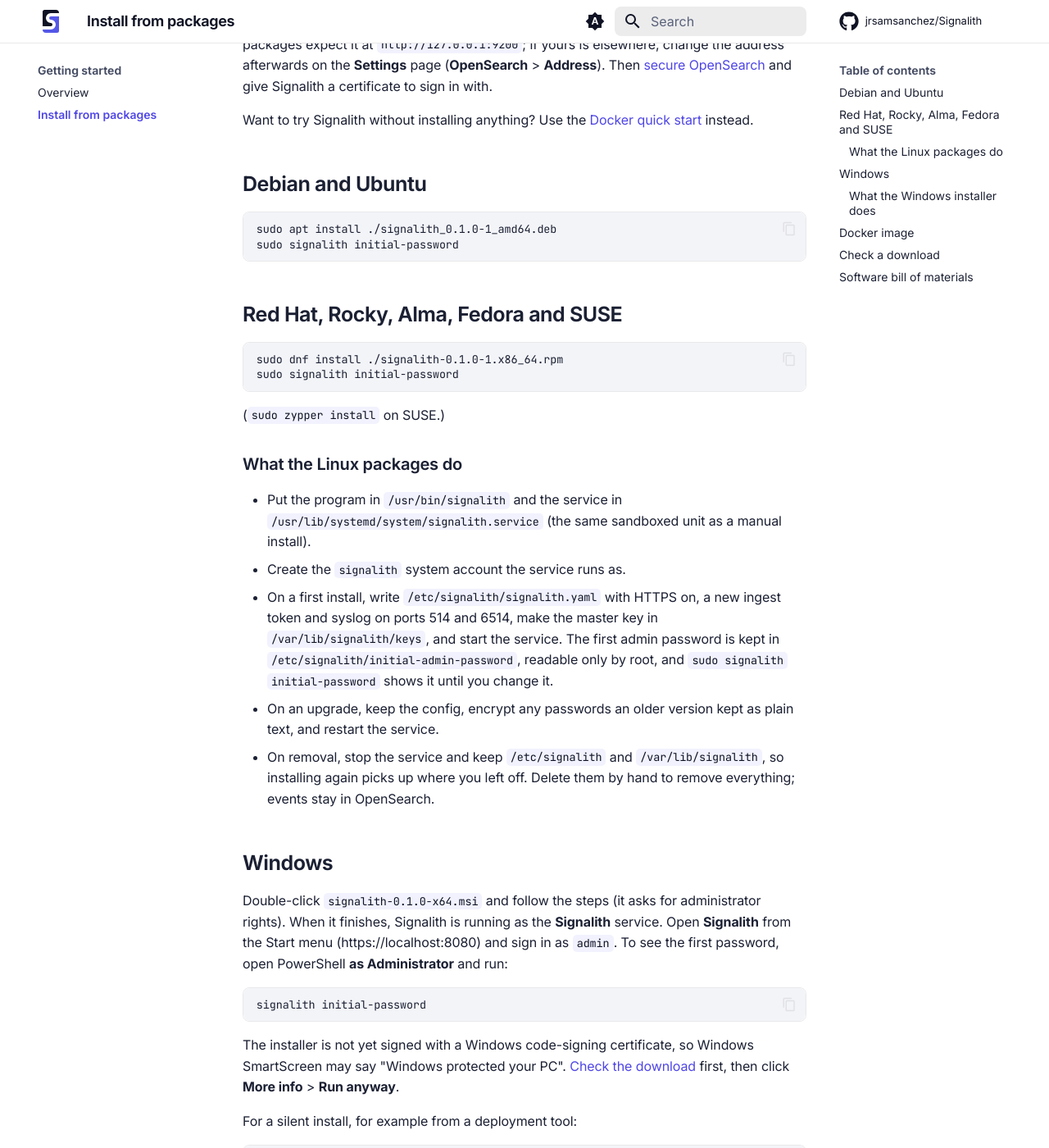
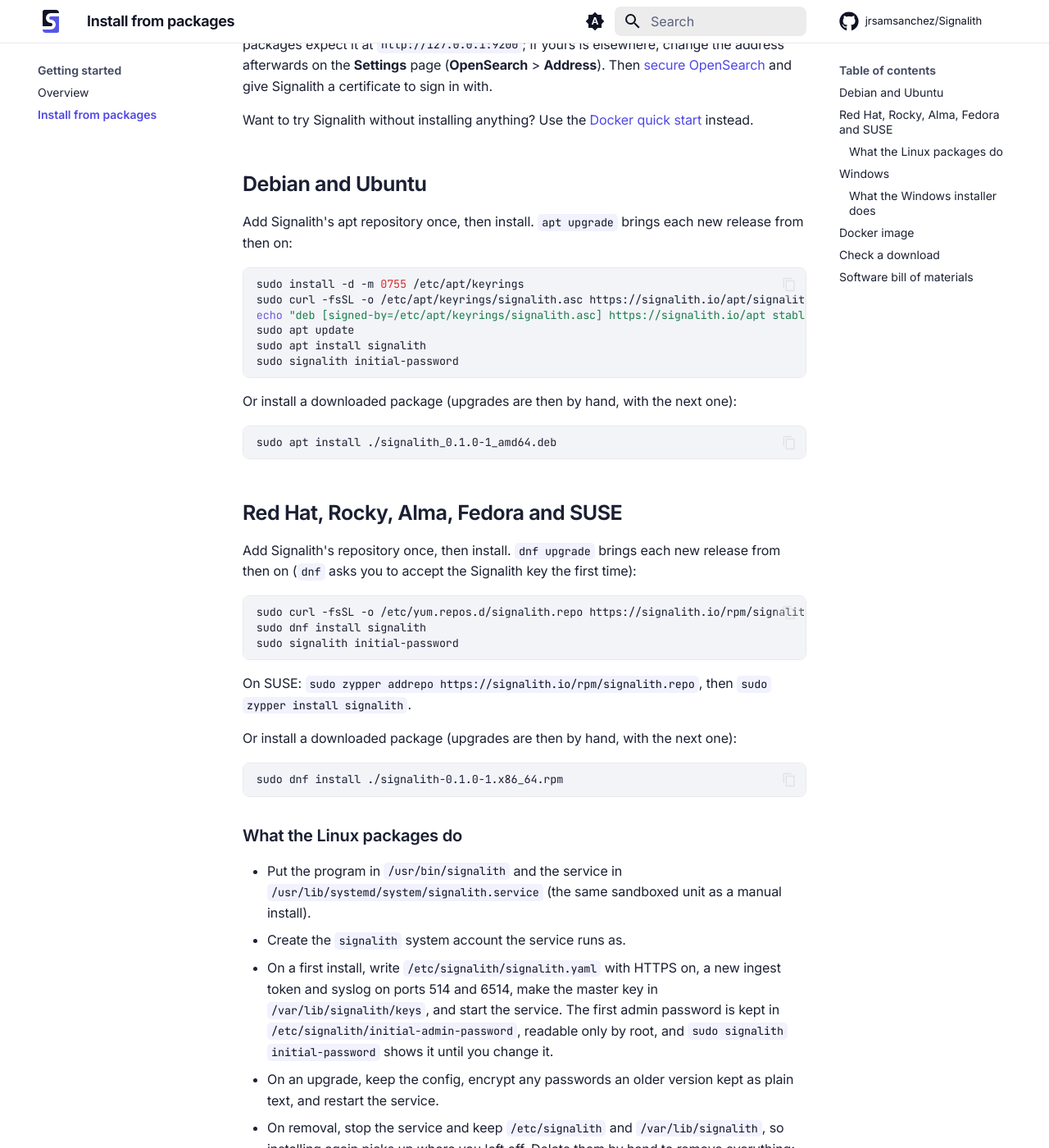
Before and after one commit to DustinTrap/Signalith, an MkDocs documentation site: the page built from docs/install-packages.md, in a window 1280 px wide and 1400 px high, scrolled down 596 px. Shown: the whole window at 82% size. Built offline with MkDocs 1.6.1 and Material for MkDocs 9.7.7, drawn with Linux system fonts in a browser that asks for light colours; comment, search, counter and statistics services are not loaded; some of the changed text lies outside the part shown.

Commit message:
Signed apt and dnf repositories on signalith.io (#82)
deploy/repos/build.sh builds an apt repository (stable main, signed
InRelease) and an rpm repository (signed repomd.xml and packages, with a
.repo file) from the release packages. The Website workflow rebuilds them
into signalith.io/apt and /rpm from the five newest releases, after every
push and every Release run, once the GPG key secret exists. CI installs
Signalith from them with apt on Ubuntu and Debian and with dnf on Rocky
Linux and Fedora, every signature checked.


Claude-Session: https://claude.ai/code/session_01PZdTmHTCxUCbwNXrdLmeAM

Co-authored-by: Claude <noreply@anthropic.com>

````diff
--- a/docs/install-packages.md
+++ b/docs/install-packages.md
@@ -23,19 +23,43 @@ Want to try Signalith without installing anything? Use the
 
 ## Debian and Ubuntu
 
+Add Signalith's apt repository once, then install. `apt upgrade` brings each new
+release from then on:
+
+```sh
+sudo install -d -m 0755 /etc/apt/keyrings
+sudo curl -fsSL -o /etc/apt/keyrings/signalith.asc https://signalith.io/apt/signalith.asc
+echo "deb [signed-by=/etc/apt/keyrings/signalith.asc] https://signalith.io/apt stable main" | sudo tee /etc/apt/sources.list.d/signalith.list
+sudo apt update
+sudo apt install signalith
+sudo signalith initial-password
+```
+
+Or install a downloaded package (upgrades are then by hand, with the next one):
+
 ```sh
 sudo apt install ./signalith_0.1.0-1_amd64.deb
-sudo signalith initial-password
 ```
 
 ## Red Hat, Rocky, Alma, Fedora and SUSE
 
+Add Signalith's repository once, then install. `dnf upgrade` brings each new release
+from then on (`dnf` asks you to accept the Signalith key the first time):
+
 ```sh
-sudo dnf install ./signalith-0.1.0-1.x86_64.rpm
+sudo curl -fsSL -o /etc/yum.repos.d/signalith.repo https://signalith.io/rpm/signalith.repo
+sudo dnf install signalith
 sudo signalith initial-password
 ```
 
-(`sudo zypper install` on SUSE.)
+On SUSE: `sudo zypper addrepo https://signalith.io/rpm/signalith.repo`, then
+`sudo zypper install signalith`.
+
+Or install a downloaded package (upgrades are then by hand, with the next one):
+
+```sh
+sudo dnf install ./signalith-0.1.0-1.x86_64.rpm
+```
 
 ### What the Linux packages do
 
@@ -95,10 +119,10 @@ Each release is also a container image for amd64 and arm64:
 docker pull ghcr.io/jrsamsanchez/signalith:0.1.0
 ```
 
-The [Docker quick start](getting-started.md#docker-quick-start) builds the same image
-from source and sets up OpenSearch with it; to use the published image there, replace
-the `build:` section of the `signalith` service in `deploy/docker/docker-compose.yml`
-with `image: ghcr.io/jrsamsanchez/signalith:0.1.0`.
+The [Docker quick start](getting-started.md#docker-quick-start) runs this image with
+OpenSearch: the newest code on `main` by default (the `:main` image, rebuilt on every
+change), or a release when you set `SIGNALITH_VERSION`, for example
+`SIGNALITH_VERSION=0.1.0`.
 
 ## Check a download
 
@@ -131,7 +155,9 @@ On Windows, `Get-FileHash signalith-0.1.0-x64.msi` prints the SHA-256 to compare
 line in `SHA256SUMS`.
 
 The `.rpm` packages are signed with the same GPG key, so `dnf` and `rpm -K` can check
-them once it is imported (`sudo rpm --import signalith-release-key.asc`).
+them once it is imported (`sudo rpm --import signalith-release-key.asc`). The apt and
+dnf repositories are signed with it too, and `apt` and `dnf` check every download
+from them.
 
 ## Software bill of materials
 
````
Also changed, not shown: README.md (+4 -3 lines), docs/releasing.md (+7 -1 lines), .github/release-notes.md, 5 other files.
